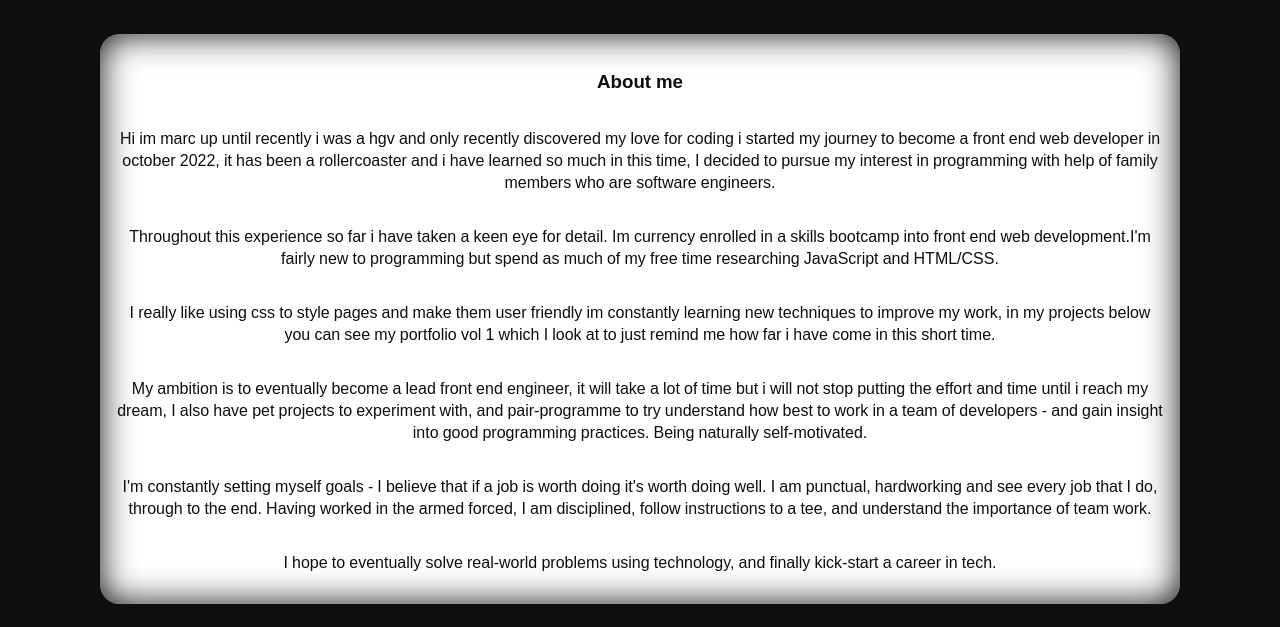
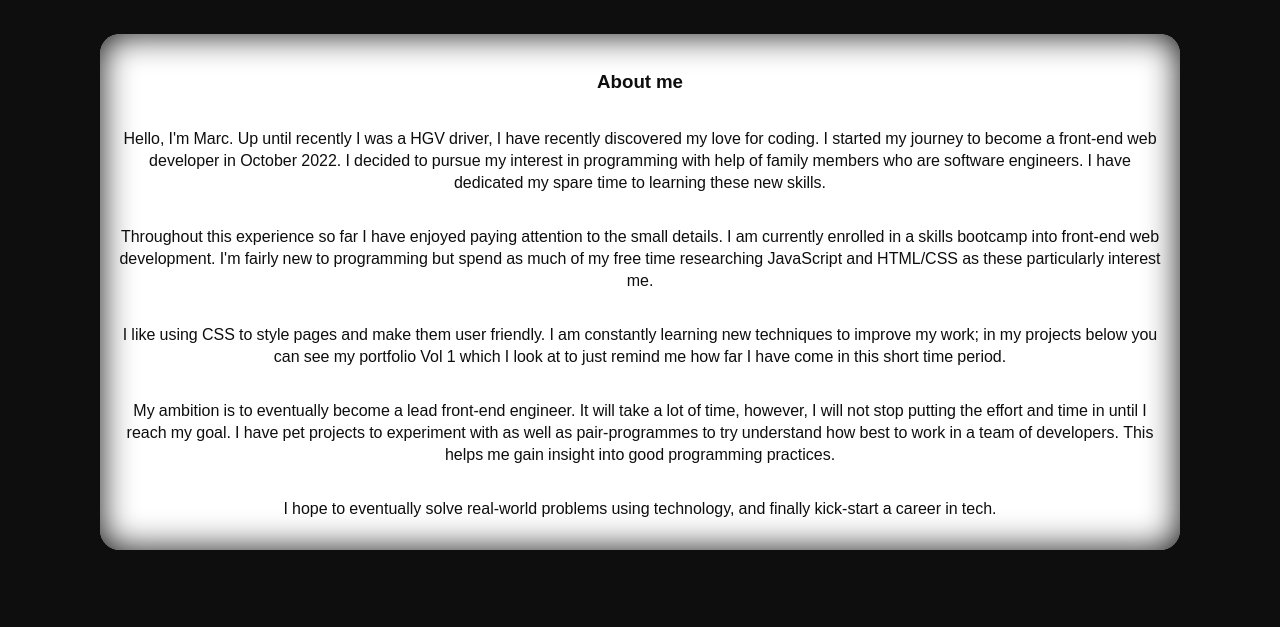
Before and after one commit to marcahudson26/personal-portfolio-vol1, a plain HTML site: page index.html in a window 1280 px wide. Shown: the part 940-1567 px from the top of the page. Drawn offline with Linux system fonts and the light colour scheme.

Commit message:
added about me section

```diff
--- a/index.html
+++ b/index.html
@@ -43,24 +43,30 @@
 
 
             <h3 id="About-me"> About me</h3>
-            <p>Hi im marc up until recently i was a hgv and only recently discovered my love for coding i started my
-                journey to become a front end web developer in october 2022, it has been a rollercoaster and i have
-                learned so much in this time, I decided to pursue my interest in programming with help of family members
-                who are software engineers.</p>
-            <p>Throughout this experience so far i have taken a keen eye for detail. Im currency enrolled in a skills
-                bootcamp into front end web development.I'm fairly new to programming but spend as much of my free time
-                researching JavaScript and HTML/CSS.</p>
-            <p>I really like using css to style pages and make them user friendly im constantly learning new techniques
-                to improve my work, in my projects below you can see my portfolio vol 1 which I look at to just remind
-                me how far i have come in this short time.</p>
-            <p>My ambition is to eventually become a lead front end engineer, it will take a lot of time but i will not
-                stop putting the effort and time until i reach my dream, I also have pet projects to experiment with,
-                and pair-programme to try understand how best to work in a team of developers - and gain insight into
-                good programming practices. Being naturally self-motivated.</p>
-            <p>I'm constantly setting myself goals - I believe that if a job is worth doing it's worth doing well. I
-                am punctual, hardworking and see every job that I do, through to the end.
-                Having worked in the armed forced, I am disciplined, follow instructions to a tee, and understand the
-                importance of team work.</p>
+            <p>Hello, I'm Marc. Up until recently I was a HGV driver, I have recently discovered my love for coding. I
+                started my
+                journey to become a front-end web developer in October 2022. I decided to pursue my interest in
+                programming
+                with help of family members who are software engineers. I have dedicated my spare time to learning these
+                new skills.
+            </p>
+            <p>Throughout this experience so far I have enjoyed paying attention to the small details. I am currently
+                enrolled in a skills
+                bootcamp into front-end web development. I'm fairly new to programming but spend as much of my free time
+                researching JavaScript and HTML/CSS as these particularly interest me.
+            </p>
+            <p>I like using CSS to style pages and make them user friendly. I am constantly learning new techniques
+                to improve my work; in my projects below you can see my portfolio Vol 1 which I look at to just remind
+                me how far I have come in this short time period.
+            </p>
+            <p>My ambition is to eventually become a lead front-end engineer. It will take a lot of time, however, I
+                will not
+                stop putting the effort and time in until I reach my goal. I have pet projects to experiment with as
+                well as
+                pair-programmes to try understand how best to work in a team of developers. This helps me gain insight
+                into
+                good programming practices.
+            </p>
             <p>I hope to eventually solve real-world problems using technology, and finally kick-start a career in
                 tech.
             </p>
--- a/styles.css
+++ b/styles.css
@@ -15,7 +15,7 @@ body {
     margin: 0;
 }
 
-/* other header styling */
+/* other-header styling */
 h3 {
     text-align: center;
     size: 10px;
```
